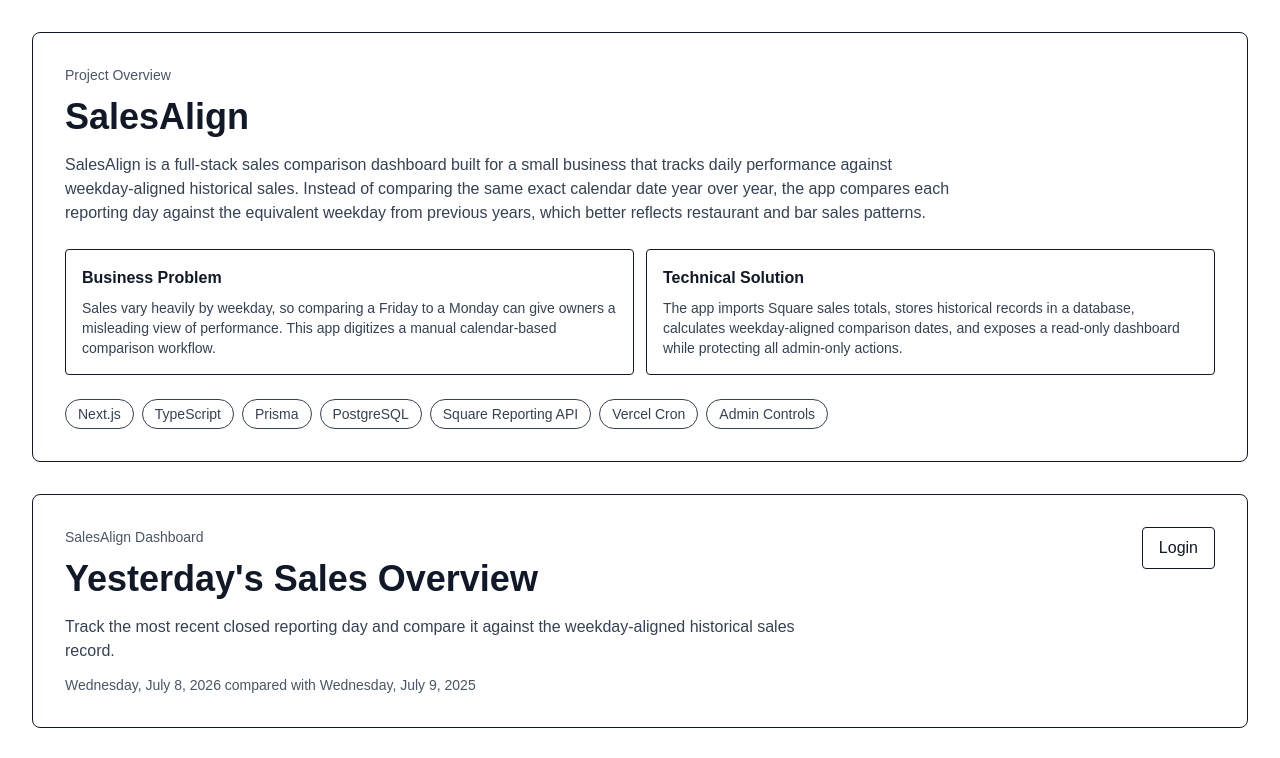
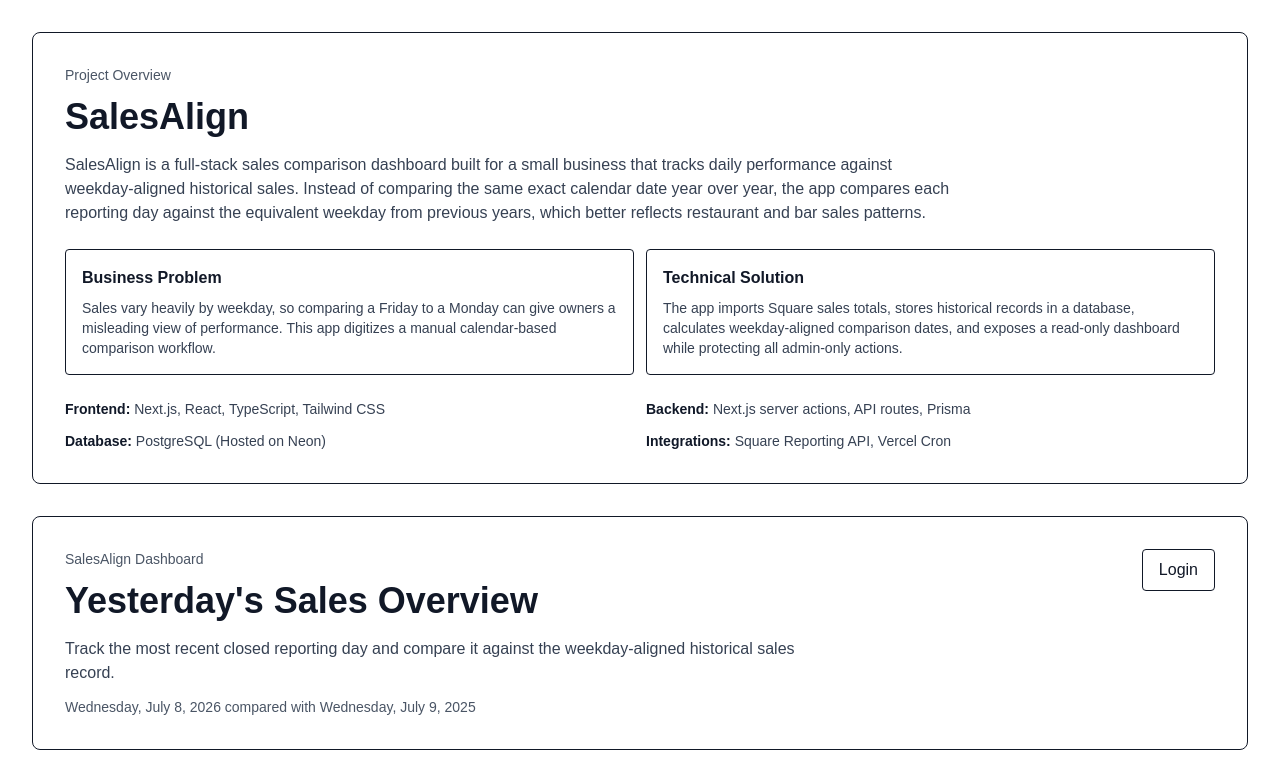
Before and after one commit to rjmcnamara22/SalesAlign, a Next.js app: page / in a window 1280 px wide. Shown: the top 758 px of the page. Built offline with nearby package versions, Linux system fonts and the light colour scheme; no server answers; the database is empty.

Commit message:
Refine project overview presentation

```diff
--- a/app/page.tsx
+++ b/app/page.tsx
@@ -128,23 +128,26 @@ export default async function Home() {
             </div>
           </div>
 
-          <div className="mt-6 flex flex-wrap gap-2">
-            {[
-              "Next.js",
-              "TypeScript",
-              "Prisma",
-              "PostgreSQL",
-              "Square Reporting API",
-              "Vercel Cron",
-              "Admin Controls",
-            ].map((technology) => (
-              <span
-                key={technology}
-                className="rounded-full border px-3 py-1 text-sm text-gray-700"
-              >
-                {technology}
-              </span>
-            ))}
+          <div className="mt-6 grid gap-3 text-sm text-gray-700 md:grid-cols-2">
+            <div>
+              <span className="font-semibold text-gray-900">Frontend:</span>{" "}
+              Next.js, React, TypeScript, Tailwind CSS
+            </div>
+
+            <div>
+              <span className="font-semibold text-gray-900">Backend:</span>{" "}
+              Next.js server actions, API routes, Prisma
+            </div>
+
+            <div>
+              <span className="font-semibold text-gray-900">Database:</span>{" "}
+              PostgreSQL (Hosted on Neon)
+            </div>
+
+            <div>
+              <span className="font-semibold text-gray-900">Integrations:</span>{" "}
+              Square Reporting API, Vercel Cron
+            </div>
           </div>
         </section>
       ) : null}
```
